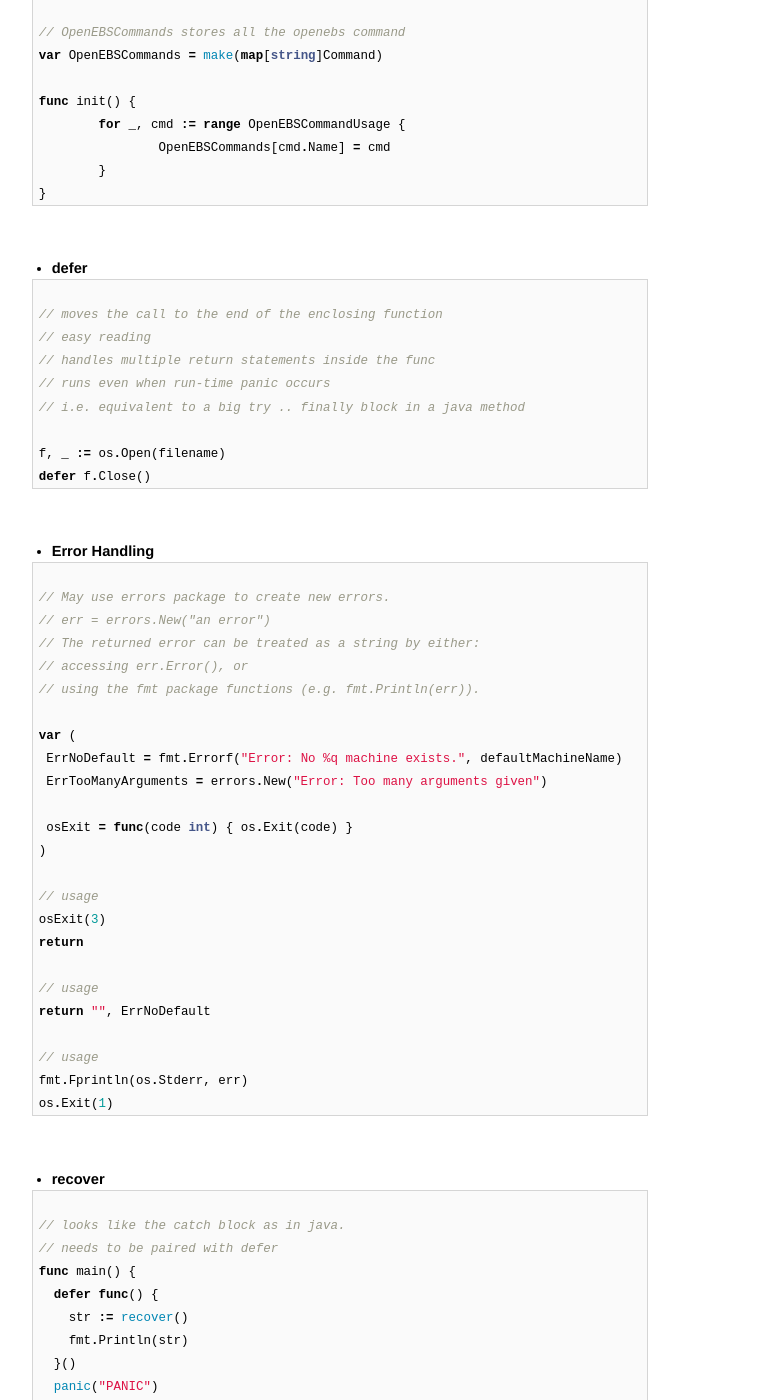
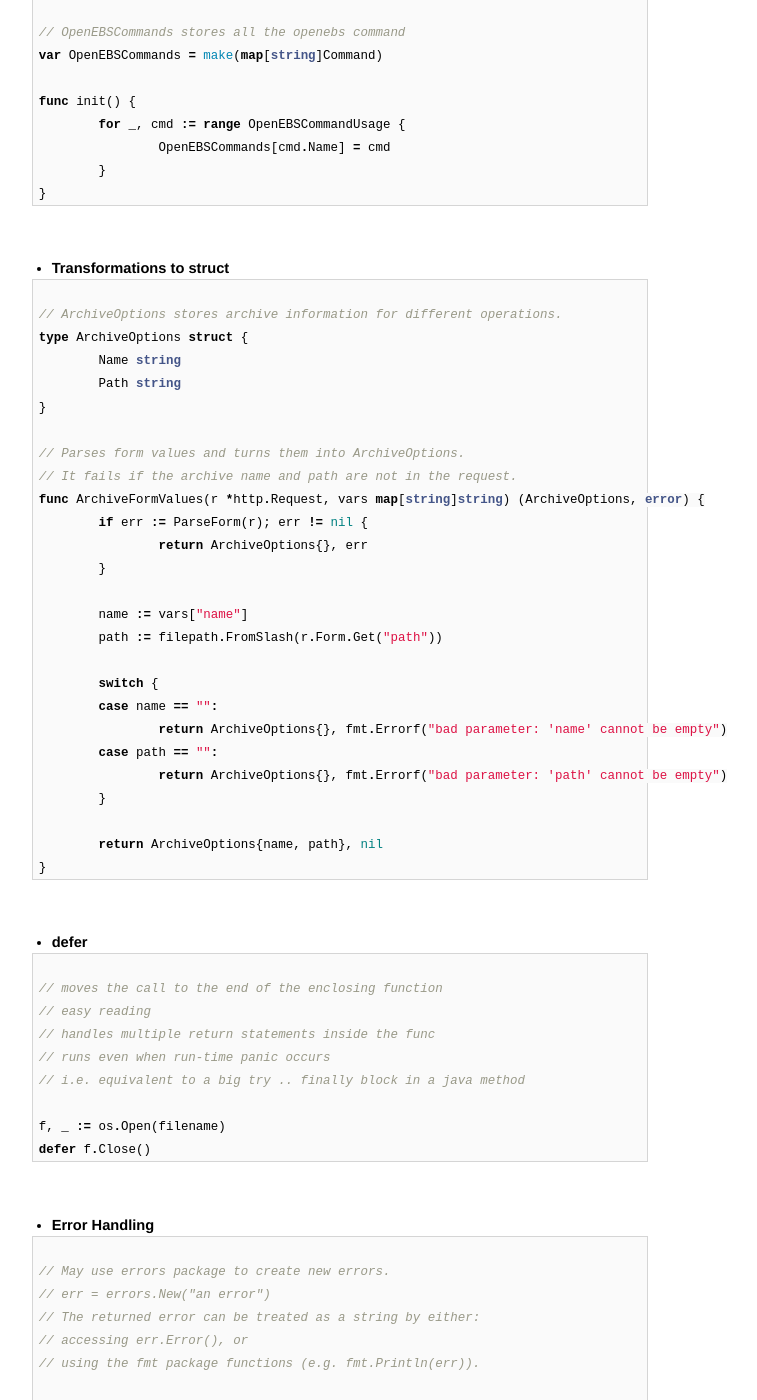
Before and after one commit to AmitKumarDas/amitkumardas.github.io, a Jekyll site: the page built from _posts/2016-07-14-my-golang-refresher.md, in a window 1280 px wide and 1400 px high, scrolled down 2454 px. Shown: the whole window, without its empty margins (300-1057 px from the left). Built offline with Jekyll 4.4.1, drawn with Linux system fonts in a browser that asks for light colours.

Commit message:
Update 2016-07-14-my-golang-refresher.md

````diff
--- a/_posts/2016-07-14-my-golang-refresher.md
+++ b/_posts/2016-07-14-my-golang-refresher.md
@@ -140,6 +140,39 @@
 	for _, cmd := range OpenEBSCommandUsage {
 		OpenEBSCommands[cmd.Name] = cmd
 	}
+}
+```
+
+<br />
+
+- **Transformations to struct**
+
+```go
+
+// ArchiveOptions stores archive information for different operations.
+type ArchiveOptions struct {
+	Name string
+	Path string
+}
+
+// Parses form values and turns them into ArchiveOptions.
+// It fails if the archive name and path are not in the request.
+func ArchiveFormValues(r *http.Request, vars map[string]string) (ArchiveOptions, error) {
+	if err := ParseForm(r); err != nil {
+		return ArchiveOptions{}, err
+	}
+
+	name := vars["name"]
+	path := filepath.FromSlash(r.Form.Get("path"))
+
+	switch {
+	case name == "":
+		return ArchiveOptions{}, fmt.Errorf("bad parameter: 'name' cannot be empty")
+	case path == "":
+		return ArchiveOptions{}, fmt.Errorf("bad parameter: 'path' cannot be empty")
+	}
+
+	return ArchiveOptions{name, path}, nil
 }
 ```
 
````
